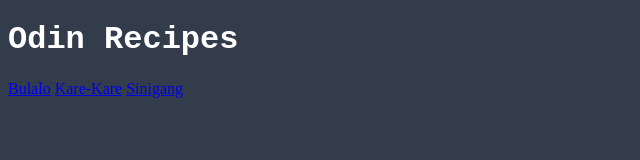
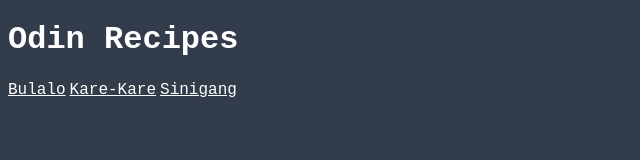
Before and after one commit to Cedeli/odin-recipes, a plain HTML site: page index.html in a window 1280 px wide. Shown: the whole page, without its empty margins (0-640 px from the left). Drawn offline with Linux system fonts and the light colour scheme.

Commit message:
Add link style

```diff
--- a/index.html
+++ b/index.html
@@ -8,8 +8,8 @@
 
   <body>
     <h1>Odin Recipes</h1>
-    <a href="./recipes/bulalo.html">Bulalo</a>
-    <a href="./recipes/karekare.html">Kare-Kare</a>
-    <a href="./recipes/sinigang.html">Sinigang</a>
+    <a class="link" href="./recipes/bulalo.html">Bulalo</a>
+    <a class="link" href="./recipes/karekare.html">Kare-Kare</a>
+    <a class="link" href="./recipes/sinigang.html">Sinigang</a>
   </body>
 </html>
--- a/style.css
+++ b/style.css
@@ -6,3 +6,9 @@ h1 {
     color: rgb(255, 255, 255);
     font-family: 'Courier New', Courier, sans-serif;
 }
+
+.link {
+    text-decoration: underline;
+    color: rgb(255, 255, 255);
+    font-family: 'Courier New', Courier, sans-serif;
+}
```
